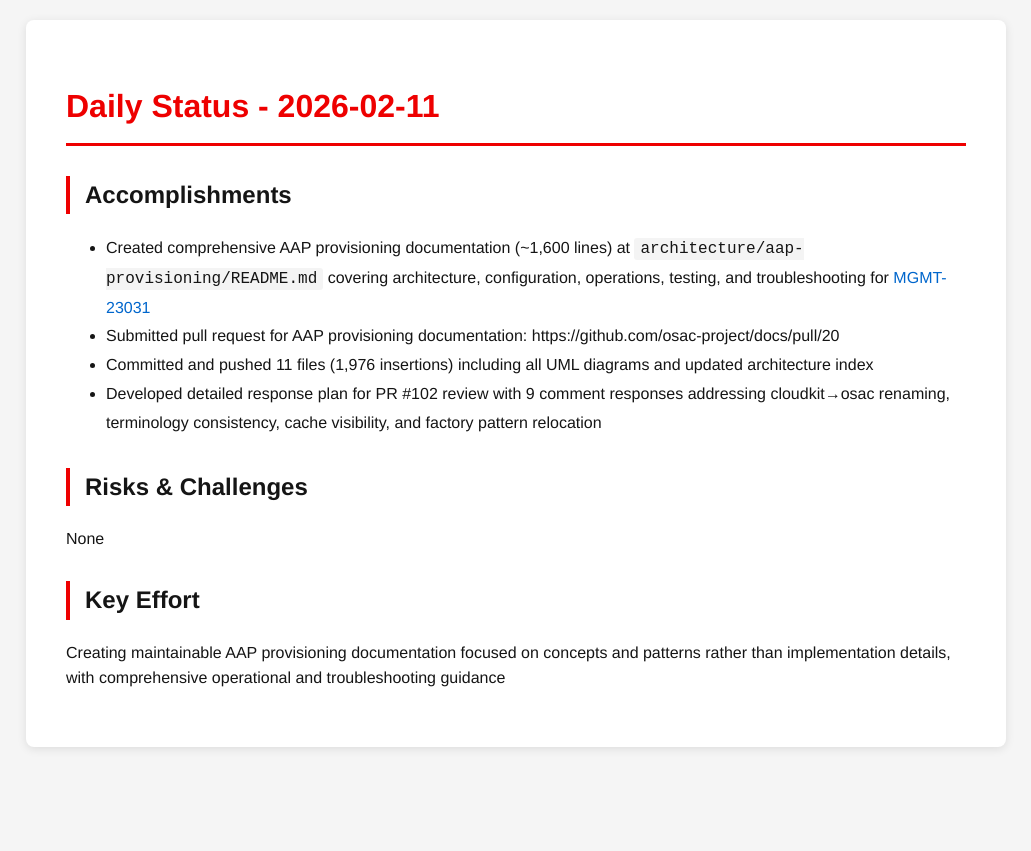
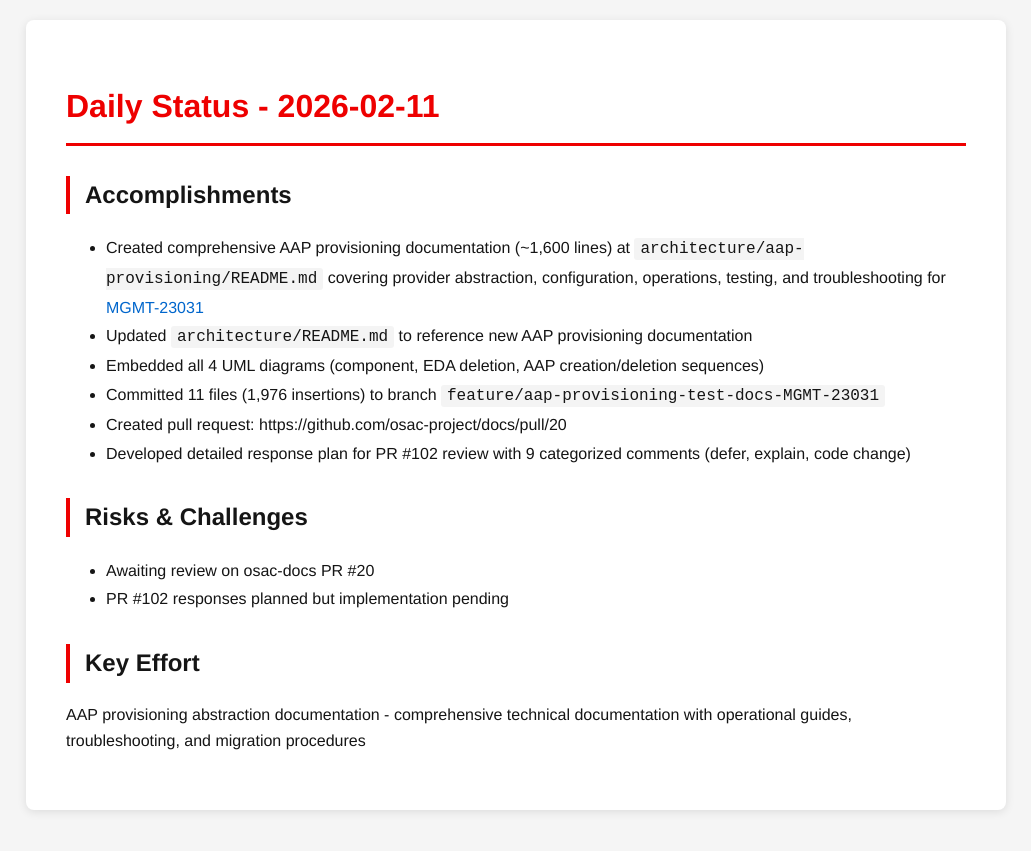
Before and after one commit to tzvatot/daily-status, a Jekyll site: the page built from 2026-02-11.md, in a window 1280 px wide. Shown: the top 851 px of the page, without its empty margins (124-1155 px from the left). Built offline with Jekyll 4.4.1, drawn with Linux system fonts in a browser that asks for light colours.

Commit message:
Daily status update - 2026-02-11

```diff
--- a/2026-02-11.md
+++ b/2026-02-11.md
@@ -7,13 +7,16 @@ date: 2026-02-11
 # Daily Status - 2026-02-11
 
 ## Accomplishments
-- Created comprehensive AAP provisioning documentation (~1,600 lines) at `architecture/aap-provisioning/README.md` covering architecture, configuration, operations, testing, and troubleshooting for [MGMT-23031](https://issues.redhat.com/browse/MGMT-23031)
-- Submitted pull request for AAP provisioning documentation: https://github.com/osac-project/docs/pull/20
-- Committed and pushed 11 files (1,976 insertions) including all UML diagrams and updated architecture index
-- Developed detailed response plan for PR #102 review with 9 comment responses addressing cloudkit→osac renaming, terminology consistency, cache visibility, and factory pattern relocation
+- Created comprehensive AAP provisioning documentation (~1,600 lines) at `architecture/aap-provisioning/README.md` covering provider abstraction, configuration, operations, testing, and troubleshooting for [MGMT-23031](https://issues.redhat.com/browse/MGMT-23031)
+- Updated `architecture/README.md` to reference new AAP provisioning documentation
+- Embedded all 4 UML diagrams (component, EDA deletion, AAP creation/deletion sequences)
+- Committed 11 files (1,976 insertions) to branch `feature/aap-provisioning-test-docs-MGMT-23031`
+- Created pull request: https://github.com/osac-project/docs/pull/20
+- Developed detailed response plan for PR #102 review with 9 categorized comments (defer, explain, code change)
 
 ## Risks & Challenges
-None
+- Awaiting review on osac-docs PR #20
+- PR #102 responses planned but implementation pending
 
 ## Key Effort
-Creating maintainable AAP provisioning documentation focused on concepts and patterns rather than implementation details, with comprehensive operational and troubleshooting guidance
+AAP provisioning abstraction documentation - comprehensive technical documentation with operational guides, troubleshooting, and migration procedures
```
